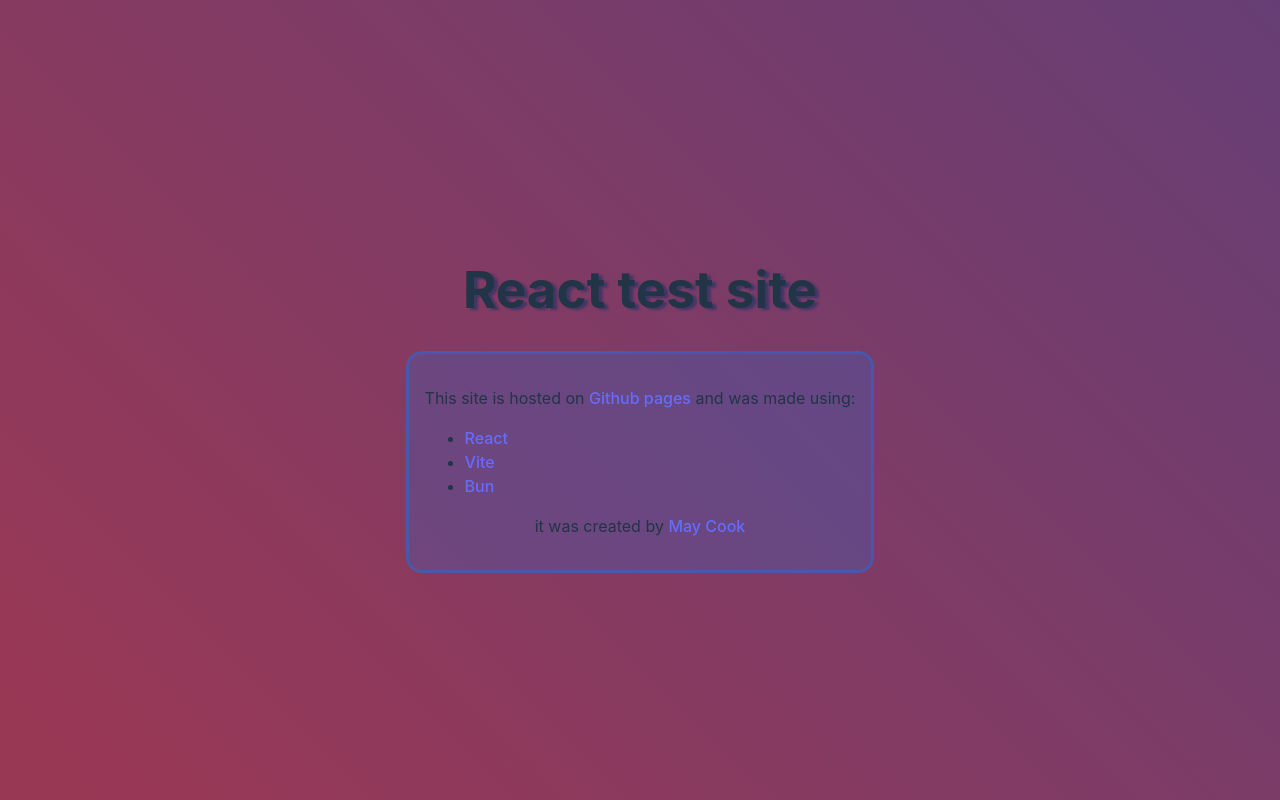
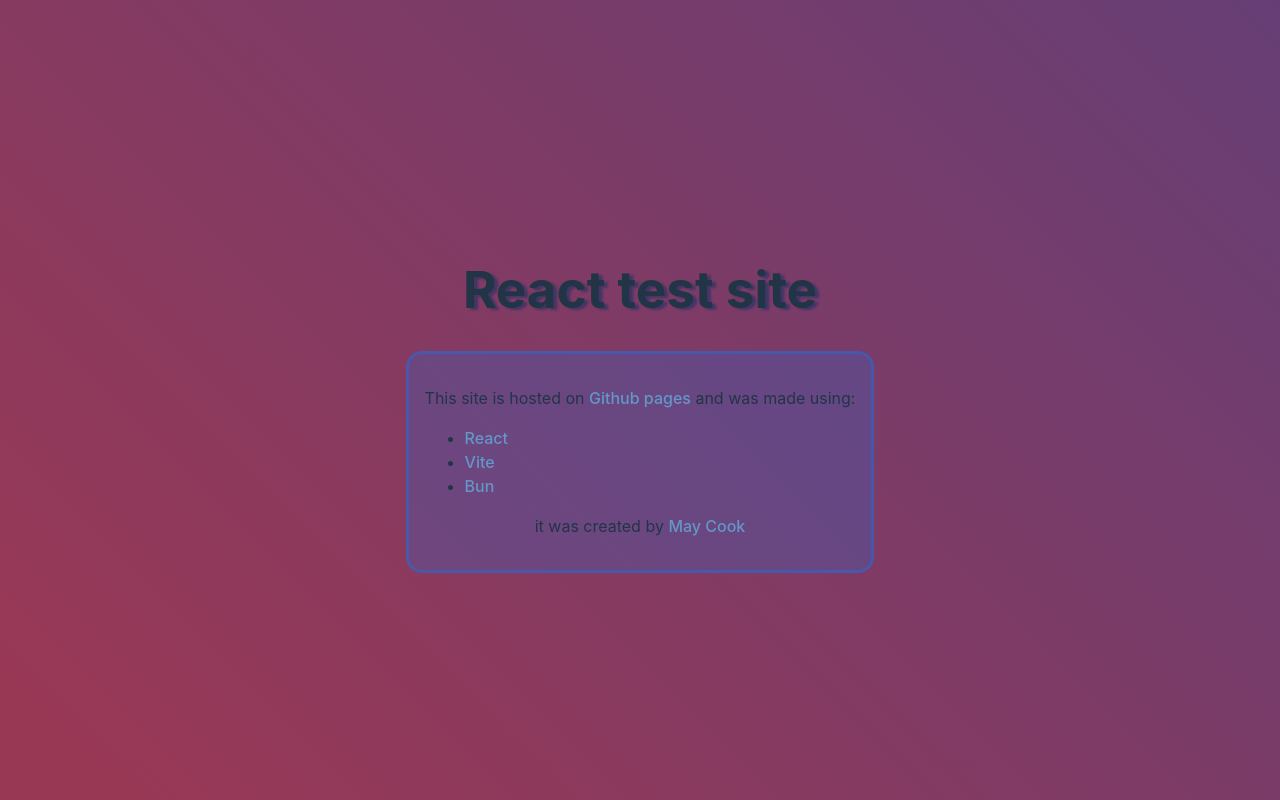
Before and after one commit to May-Cook/react-pages-practice, a React (Vite) app in the folder practice-app/: page / in a window 1280 px wide. Built offline with nearby package versions, Linux system fonts and the light colour scheme.

Commit message:
Change color of hyperlinks

```diff
--- a/practice-app/src/index.css
+++ b/practice-app/src/index.css
@@ -16,11 +16,11 @@
 
 a {
   font-weight: 500;
-  color: #646cff;
+  color: rgb(100, 150, 200);
   text-decoration: inherit;
 }
 a:hover {
-  color: #535bf2;
+  color: rgb(150, 200, 250);
 }
 
 body {
```
